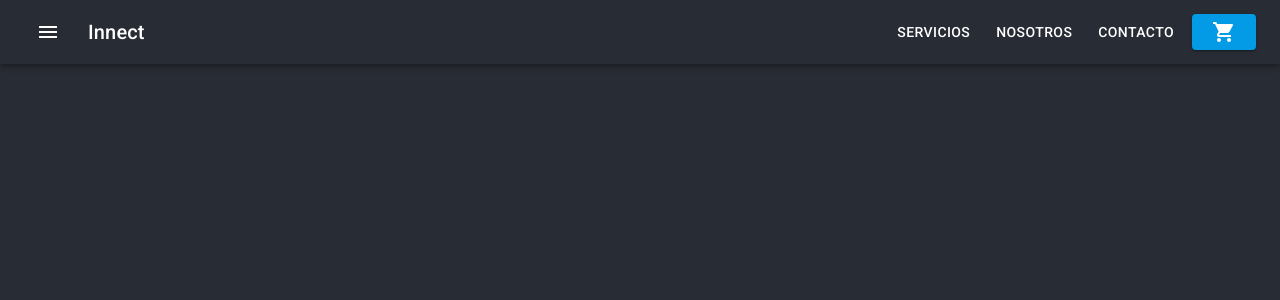
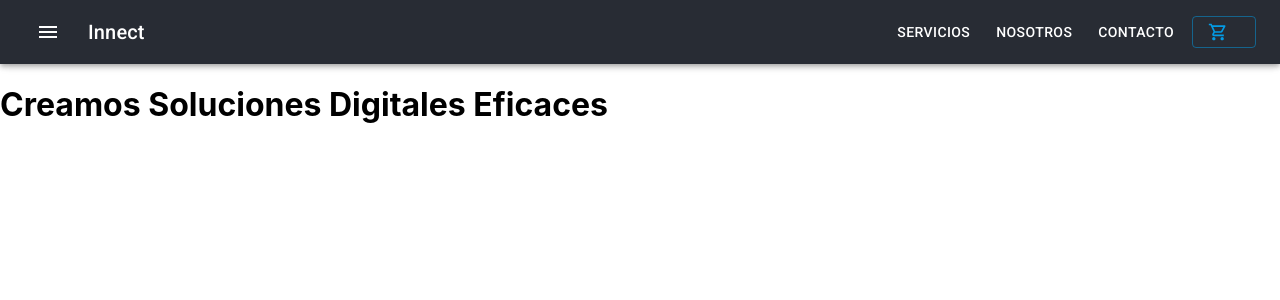
Before and after one commit to manuelcarrascozuleta/innect.es, a React (Create React App) app: page / in a window 1280 px wide. Shown: the top 300 px of the page. Built offline with nearby package versions, Linux system fonts and the light colour scheme.

Commit message:
manuelCarrascoZuletaClase4

```diff
--- a/src/App.css
+++ b/src/App.css
@@ -9,7 +9,6 @@
 
 .App-header {
   background-color: #282c34;
-  min-height: 100vh;
   display: flex;
   align-items: center;
   justify-content: center;
--- a/src/App.jsx
+++ b/src/App.jsx
@@ -5,14 +5,15 @@ import {ThemeProvider} from '@material-ui/core/styles'
 import theme from "./temaConfig.js"
 import NavBar from './components/NavBar';
 import Typography from '@material-ui/core/Typography'
-
-
+import CartWidget from './components/CartWidget';
+import ItemListContainer from './components/ItemListContainer.js';
 
 function App() {
 
   return (
     <ThemeProvider  theme ={theme}>
       <NavBar />
+      <ItemListContainer greeting="Creamos Soluciones Digitales Eficaces"/>
     </ThemeProvider>
 
 
--- /dev/null
+++ b/src/components/CartWidget.js
@@ -0,0 +1,14 @@
+import Button from '@material-ui/core/Button';
+import ShoppingCartOutlinedIcon from '@material-ui/icons/ShoppingCartOutlined';
+
+function CartWidget() {
+    return(
+    <Button
+    variant="outlined" color="primary"
+        startIcon={<ShoppingCartOutlinedIcon /> }
+    >
+    </Button>
+    )
+}
+
+export default CartWidget;
--- /dev/null
+++ b/src/components/ItemListContainer.js
@@ -0,0 +1,5 @@
+function ItemListContainer(props){
+    return <h1> {props.greeting}</h1>
+}
+
+export default ItemListContainer;
--- a/src/components/NavBar.jsx
+++ b/src/components/NavBar.jsx
@@ -2,6 +2,7 @@ import React from "react"
 import { AppBar, Toolbar, Typography, makeStyles, IconButton, Button} from "@material-ui/core"
 import MenuIcon from "@material-ui/icons/Menu"
 import ShoppingCartIcon from '@material-ui/icons/ShoppingCart';
+import CartWidget from "./CartWidget";
 
 
 
@@ -40,9 +41,7 @@ function NavBar() {
                     <Button variant="text" color="inherit" className={classes.margin}>
                         Contacto
                     </Button>
-                    <Button variant="contained" color="primary" >
-                        <ShoppingCartIcon />
-                    </Button>
+                    <CartWidget />
                 </Toolbar>
             </AppBar>
             <div className={classes.offset}></div>
```
